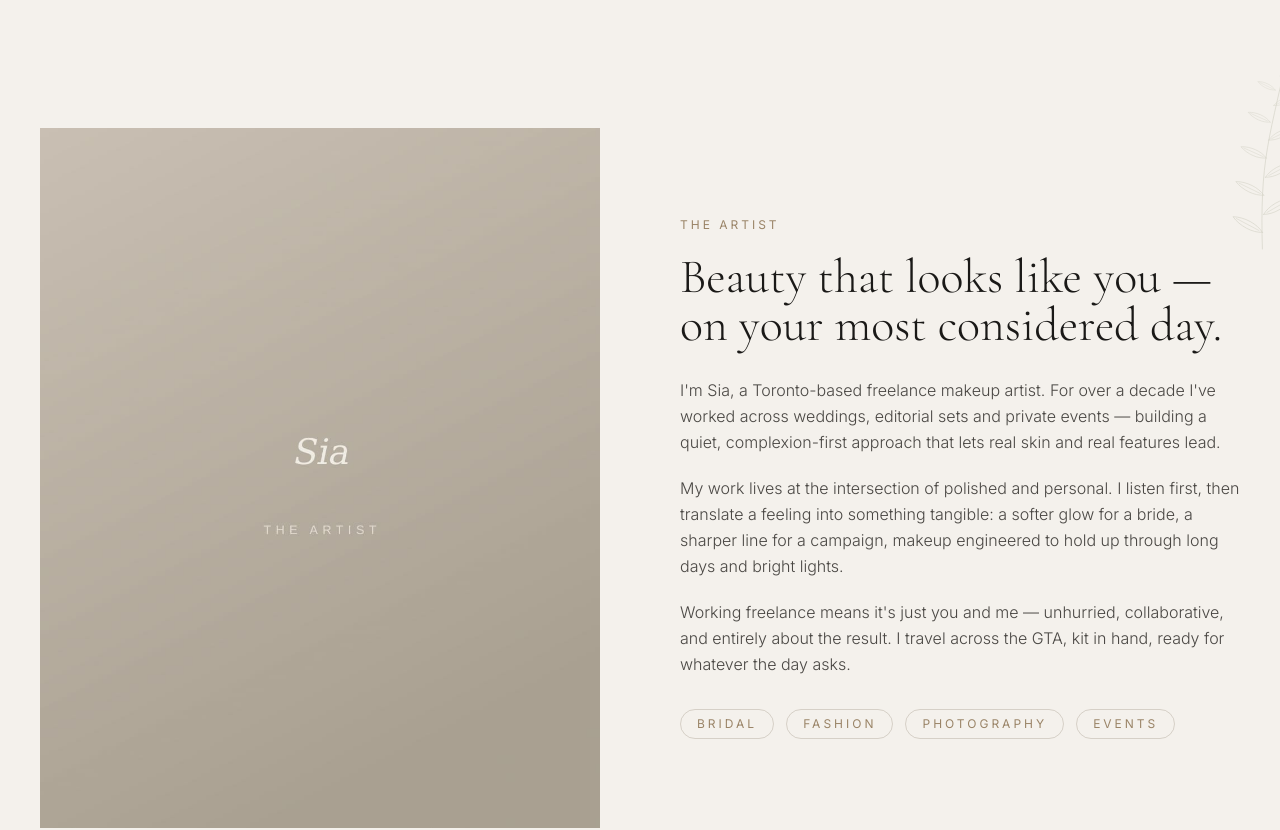
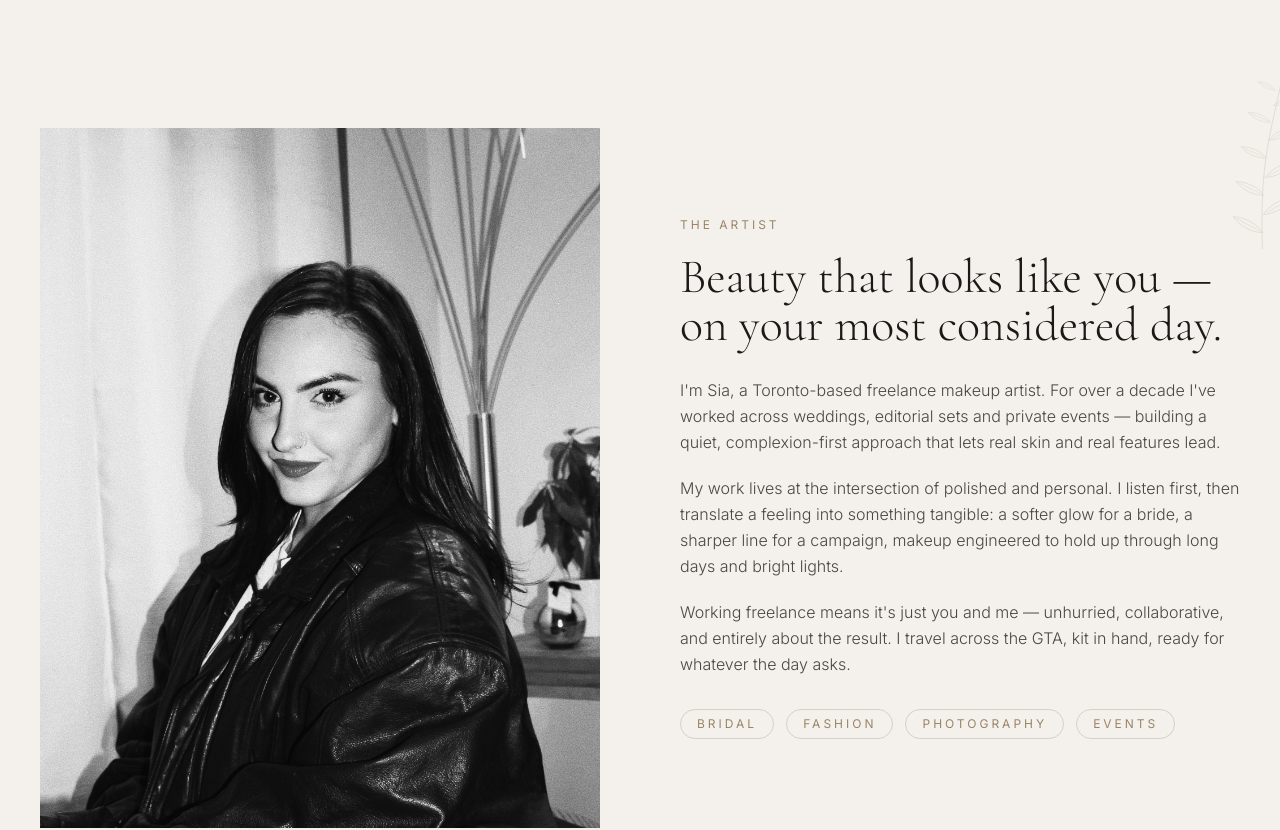
Before and after one commit to rahulmodhera1/Siasmakeup, a Next.js app: page / in a window 1280 px wide. Shown: the part 800-1630 px from the top of the page. Built offline with nearby package versions, Linux system fonts and the light colour scheme; no server answers.

Commit message:
Feature Sia's portrait in the About section
Rename the uploaded photo to sia-portrait.jpeg and swap it in for the
old placeholder portrait.

Co-Authored-By: Claude <noreply@anthropic.com>

```diff
--- a/components/About.tsx
+++ b/components/About.tsx
@@ -15,7 +15,7 @@ export function About() {
         <Reveal y={32} className="order-1 md:order-none">
           <div className="relative aspect-[4/5] w-full overflow-hidden">
             <SmartImage
-              src="/images/about/portrait.jpg"
+              src="/images/about/sia-portrait.jpeg"
               alt="Portrait of Sia, Toronto freelance makeup artist"
               label="Portrait"
               fill
```
Also changed, not shown: public/images/about/portrait.jpg (deleted), public/images/about/sia-portrait.jpeg (renamed from public/images/about/Facetune_19-12-2024-01-16-53_VSCO.jpeg).
